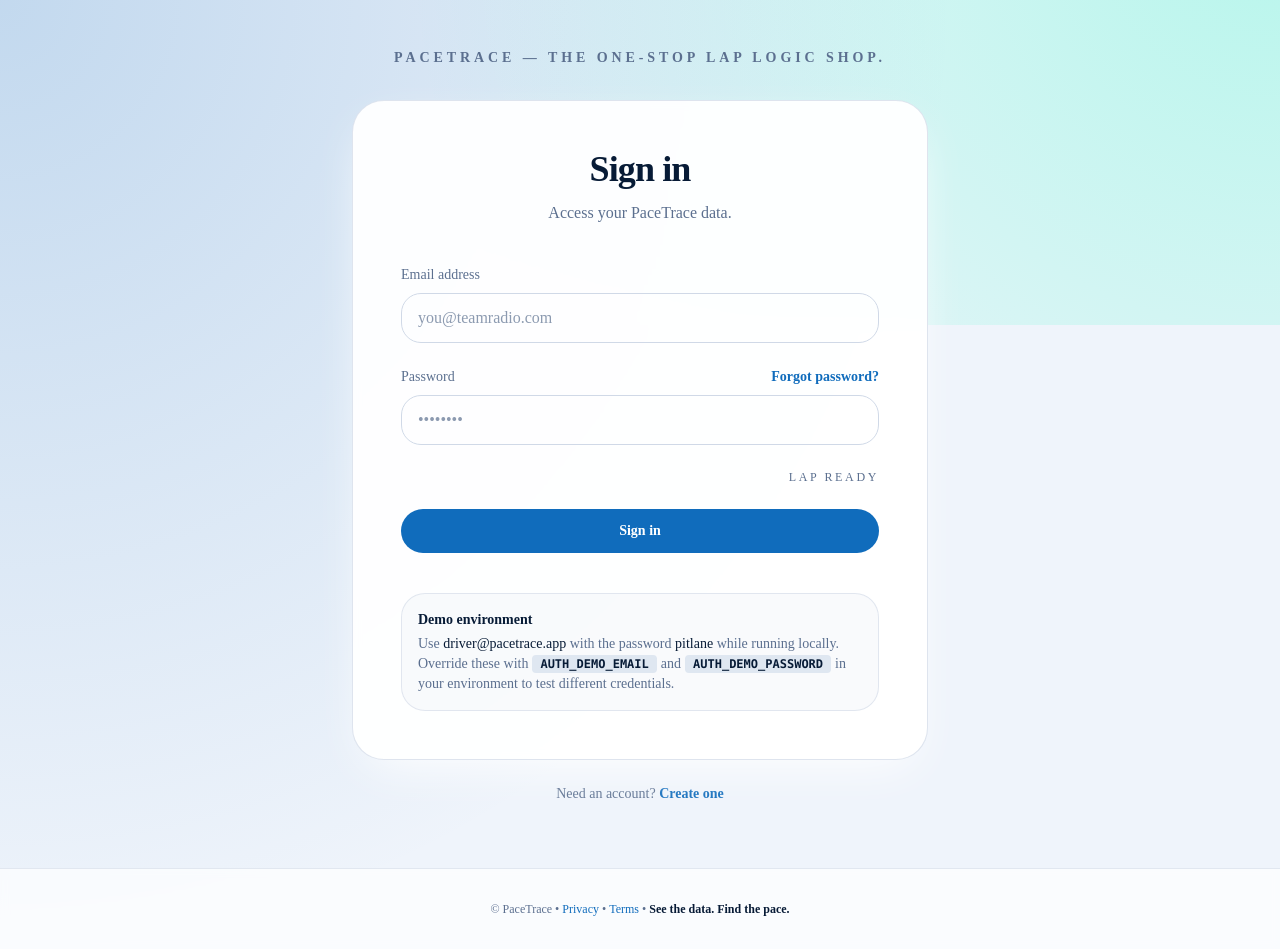
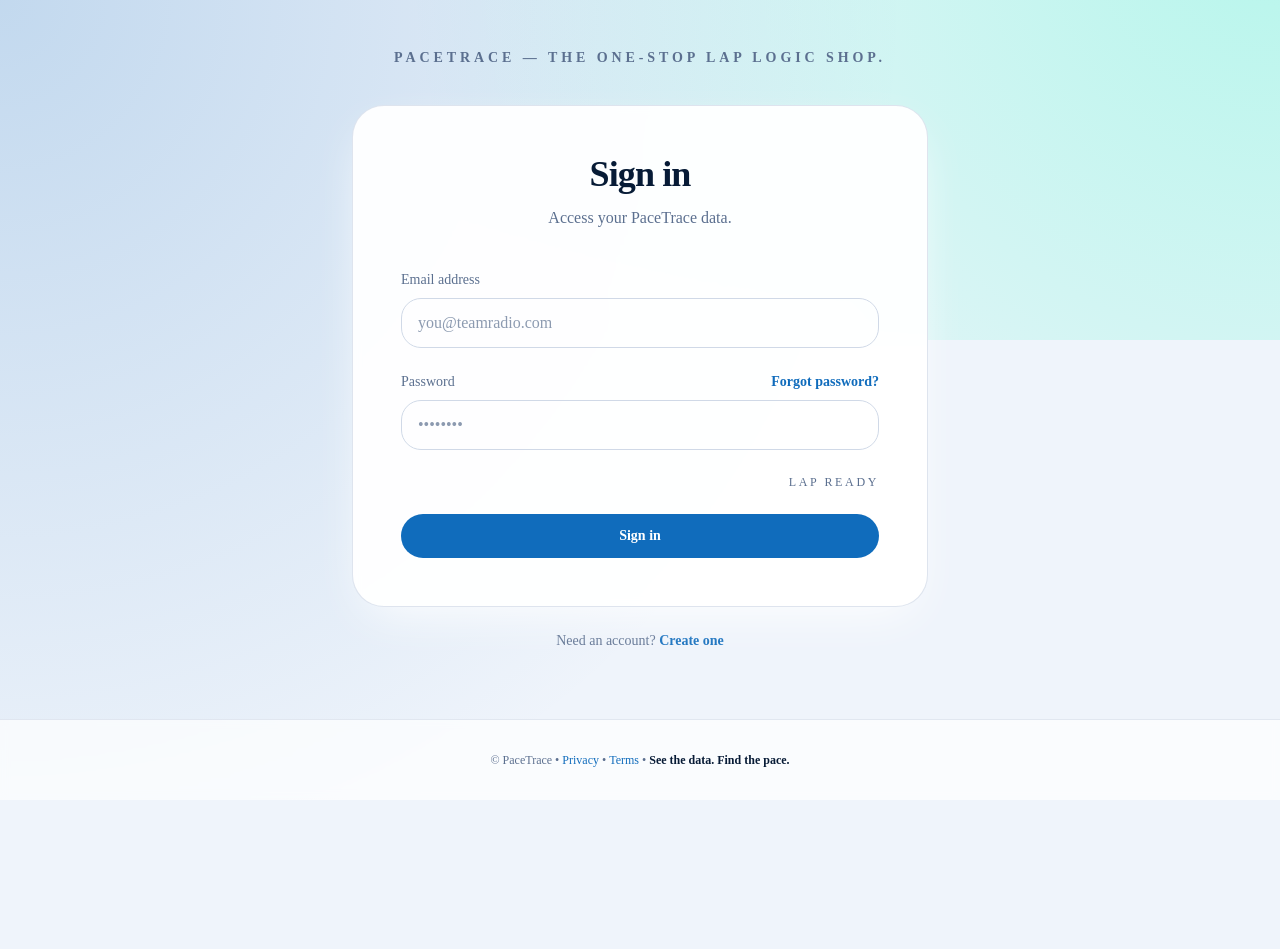
Before and after one commit to JaysonBrenton/PaceTrace, a Next.js app: page /login in a window 1280 px wide. After the commit the page ends 800 px from the top, so only its background shows below. Built offline with nearby package versions, Linux system fonts and the light colour scheme.

Commit message:
Remove demo credentials helper from login page

```diff
--- a/src/app/login/page.tsx
+++ b/src/app/login/page.tsx
@@ -47,17 +47,6 @@
                 <LoginForm />
               </Suspense>
 
-              <div className="rounded-3xl border border-border/60 bg-muted/20 p-4 text-left text-sm text-muted-foreground">
-                <p className="font-semibold text-foreground">Demo environment</p>
-                <p className="mt-1">
-                  Use <span className="font-medium text-foreground">driver@pacetrace.app</span> with the password
-                  <span className="font-medium text-foreground"> pitlane</span> while running locally. Override these with
-                  <code className="mx-1 rounded bg-muted px-2 py-0.5 text-xs font-semibold text-foreground">AUTH_DEMO_EMAIL</code>
-                  and
-                  <code className="mx-1 rounded bg-muted px-2 py-0.5 text-xs font-semibold text-foreground">AUTH_DEMO_PASSWORD</code>
-                  in your environment to test different credentials.
-                </p>
-              </div>
             </div>
           </div>
 
```
